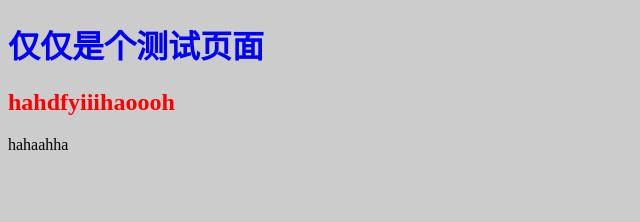
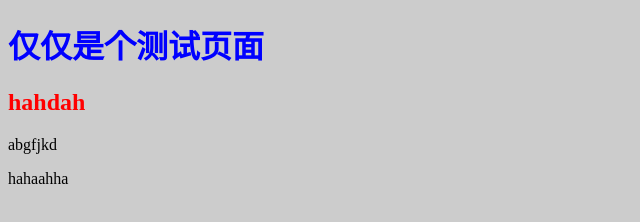
Before and after one commit to Echo2021/git-demo, a website: page src/index.html in a window 1280 px wide. Shown: the whole page, without its empty margins (0-640 px from the left). Drawn offline with nearby package versions, Linux system fonts and the light colour scheme; files that its build step writes are made by us from their sources.

Commit message:
再一次

```diff
--- a/src/index.html
+++ b/src/index.html
@@ -9,8 +9,10 @@
 <link href="styles/main.css" rel="stylesheet">
 </head>
 <body>
+<!-- 测试注释12121 -->
 	<h1>仅仅是个测试页面</h1>
-	<h2>hahdfyiiihaoooh</h2>
+	<h2>hahdah</h2>
+	abgfjkd
     <p>hahaahha</p>
   <script src="scripts/main.js"></script>
 </body>
```
Also changed, not shown: src/styles/aaa.txt (added).
